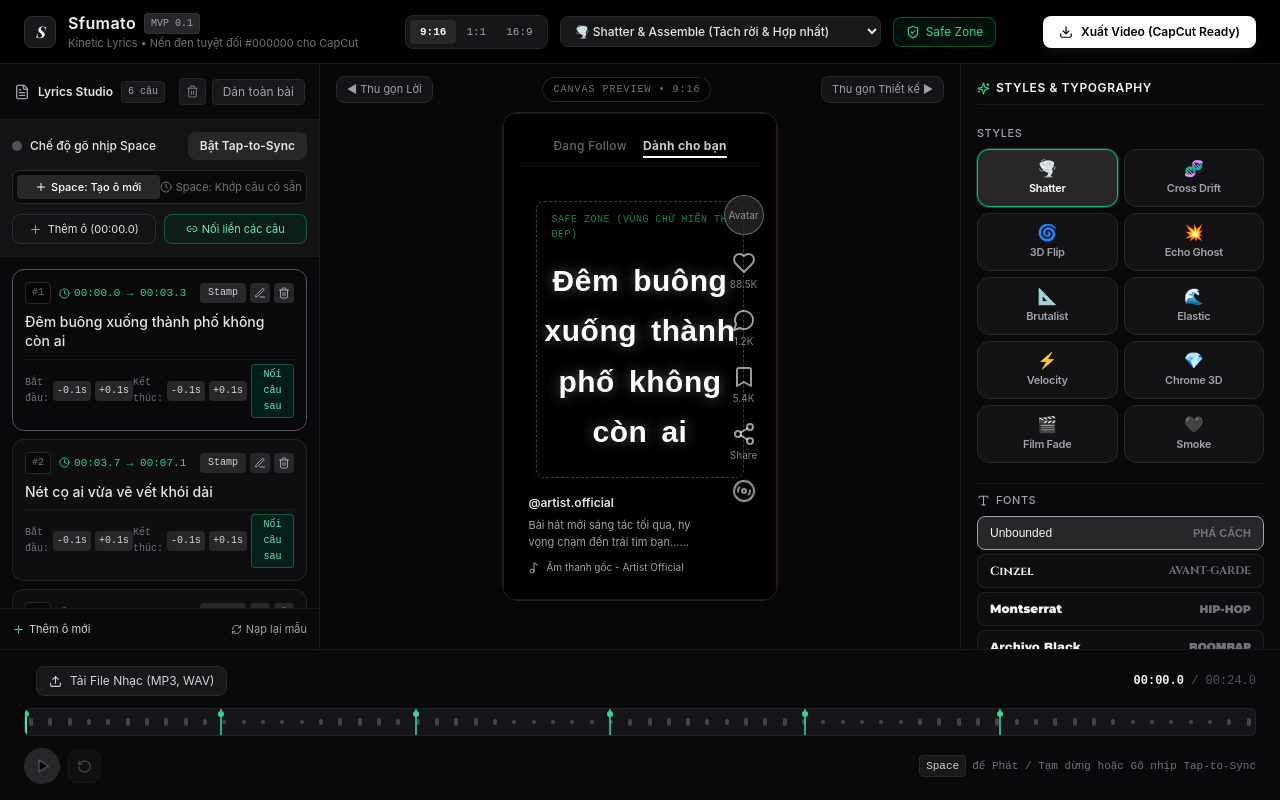
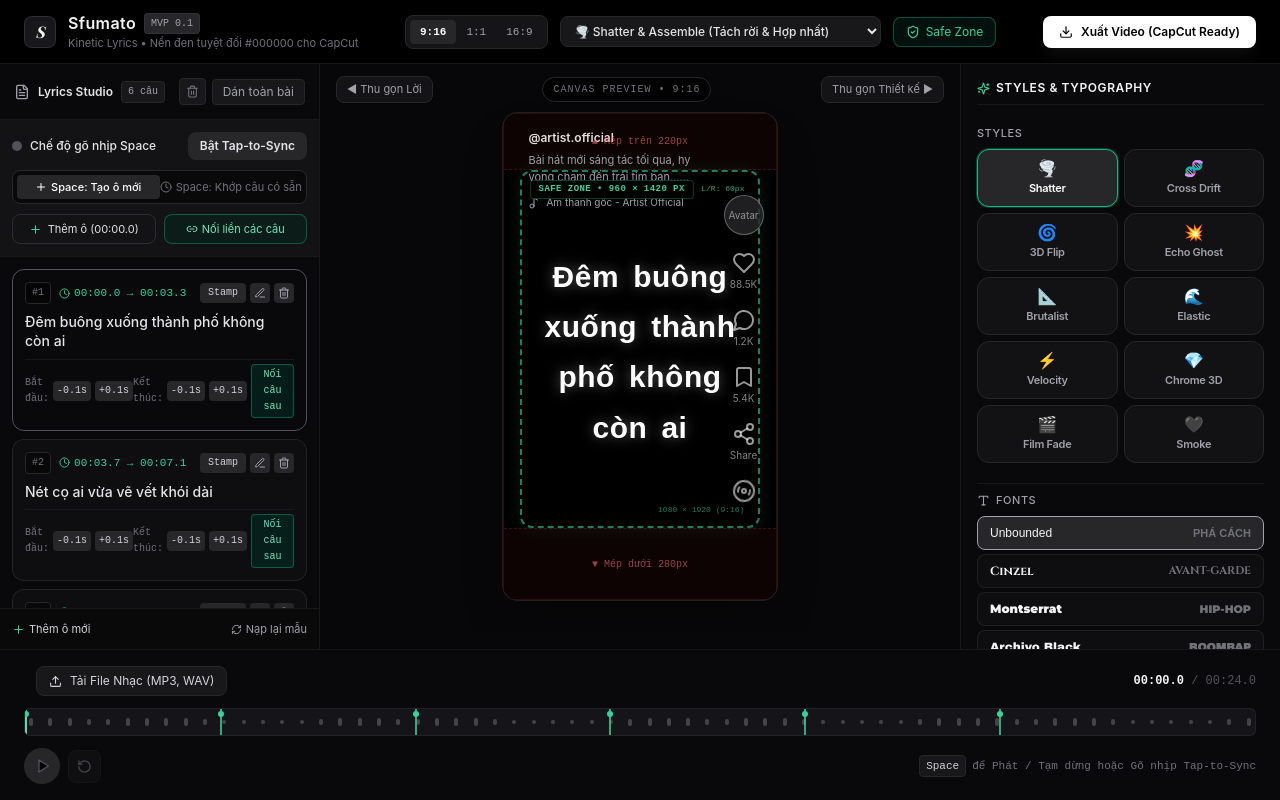
Before and after one commit to thieuhoang2002/Sfumato, a React (Vite) app: page / in a window 1280 px wide. Built offline with nearby package versions, Linux system fonts and the light colour scheme; a web font is replaced by a local one.

Commit message:
feat(safezone): apply exact TikTok safe zone 960x1420px (top 220px, bottom 280px, sides 60px)

```diff
--- a/src/components/KineticCanvas.tsx
+++ b/src/components/KineticCanvas.tsx
@@ -97,8 +97,14 @@ export const KineticCanvas: React.FC<Props> = ({
 
         {/* Trung Tâm: CHỈ DUY NHẤT LỜI BÀI HÁT (LYRICS) NGHỆ THUẬT */}
         <div
-          className="relative z-10 w-full h-full px-6 py-12 flex flex-col justify-center items-center text-center overflow-hidden"
-          style={{ textAlign: options.alignment }}
+          className="relative z-10 w-full h-full flex flex-col justify-center items-center text-center overflow-hidden"
+          style={{
+            textAlign: options.alignment,
+            paddingTop: options.aspectRatio === '9:16' ? '11.46%' : '1.5rem',
+            paddingBottom: options.aspectRatio === '9:16' ? '14.58%' : '1.5rem',
+            paddingLeft: options.aspectRatio === '9:16' ? '5.56%' : '1.5rem',
+            paddingRight: options.aspectRatio === '9:16' ? '5.56%' : '1.5rem',
+          }}
         >
           <AnimatePresence mode="wait">
             {currentLine ? (
--- a/src/components/SafeZoneOverlay.tsx
+++ b/src/components/SafeZoneOverlay.tsx
@@ -13,19 +13,45 @@ export const SafeZoneOverlay: React.FC<Props> = ({ aspectRatio, show }) => {
   if (aspectRatio === '9:16') {
     return (
       <div className="absolute inset-0 pointer-events-none z-20 flex flex-col justify-between p-4 overflow-hidden border border-red-500/20">
-        {/* Top Header Mockup */}
-        <div className="flex items-center justify-between text-white/40 text-xs px-2 pt-2 border-b border-white/5 pb-2">
-          <div className="flex space-x-4 mx-auto font-medium tracking-wide">
-            <span>Đang Follow</span>
-            <span className="text-white/80 font-bold border-b-2 border-white pb-0.5">Dành cho bạn</span>
-          </div>
+        {/* Top Danger Zone Indicator */}
+        <div
+          className="absolute inset-x-0 top-0 bg-red-500/5 border-b border-dashed border-red-500/20 flex items-center justify-center text-[10px] text-red-400/60 font-mono"
+          style={{ height: '11.46%' }}
+        >
+          <span>▲ Mép trên 220px</span>
         </div>
 
-        {/* Center Safe Box Guide */}
-        <div className="absolute inset-x-8 top-[18%] bottom-[25%] border border-dashed border-emerald-400/40 rounded-lg flex items-center justify-center">
-          <span className="absolute top-2 left-2 text-[10px] tracking-wider text-emerald-400/60 uppercase font-mono bg-black/60 px-1.5 py-0.5 rounded">
-            Safe Zone (Vùng chữ hiển thị đẹp)
-          </span>
+        {/* Bottom Danger Zone Indicator */}
+        <div
+          className="absolute inset-x-0 bottom-0 bg-red-500/5 border-t border-dashed border-red-500/20 flex items-center justify-center text-[10px] text-red-400/60 font-mono"
+          style={{ height: '14.58%' }}
+        >
+          <span>▼ Mép dưới 280px</span>
+        </div>
+
+        {/* Center Safe Box Guide (Chuẩn 960 × 1420 px trên khung 1080 × 1920) */}
+        <div
+          className="absolute border-2 border-dashed border-emerald-400/60 rounded-xl flex flex-col justify-between p-2 pointer-events-none shadow-[0_0_20px_rgba(52,211,153,0.1)]"
+          style={{
+            top: '11.46%',    // 220px / 1920px
+            bottom: '14.58%', // 280px / 1920px
+            left: '5.56%',    // 60px / 1080px
+            right: '5.56%',   // 60px / 1080px
+          }}
+        >
+          <div className="flex justify-between items-center">
+            <span className="text-[9px] tracking-wider text-emerald-400 font-bold uppercase font-mono bg-black/80 px-2 py-0.5 rounded border border-emerald-500/30">
+              SAFE ZONE • 960 × 1420 px
+            </span>
+            <span className="text-[8px] font-mono text-emerald-400/80 bg-black/70 px-1.5 py-0.5 rounded">
+              L/R: 60px
+            </span>
+          </div>
+          <div className="text-right">
+            <span className="text-[8px] font-mono text-emerald-400/60 bg-black/70 px-1.5 py-0.5 rounded">
+              1080 × 1920 (9:16)
+            </span>
+          </div>
         </div>
 
         {/* Right Action Icons Mockup */}
```
